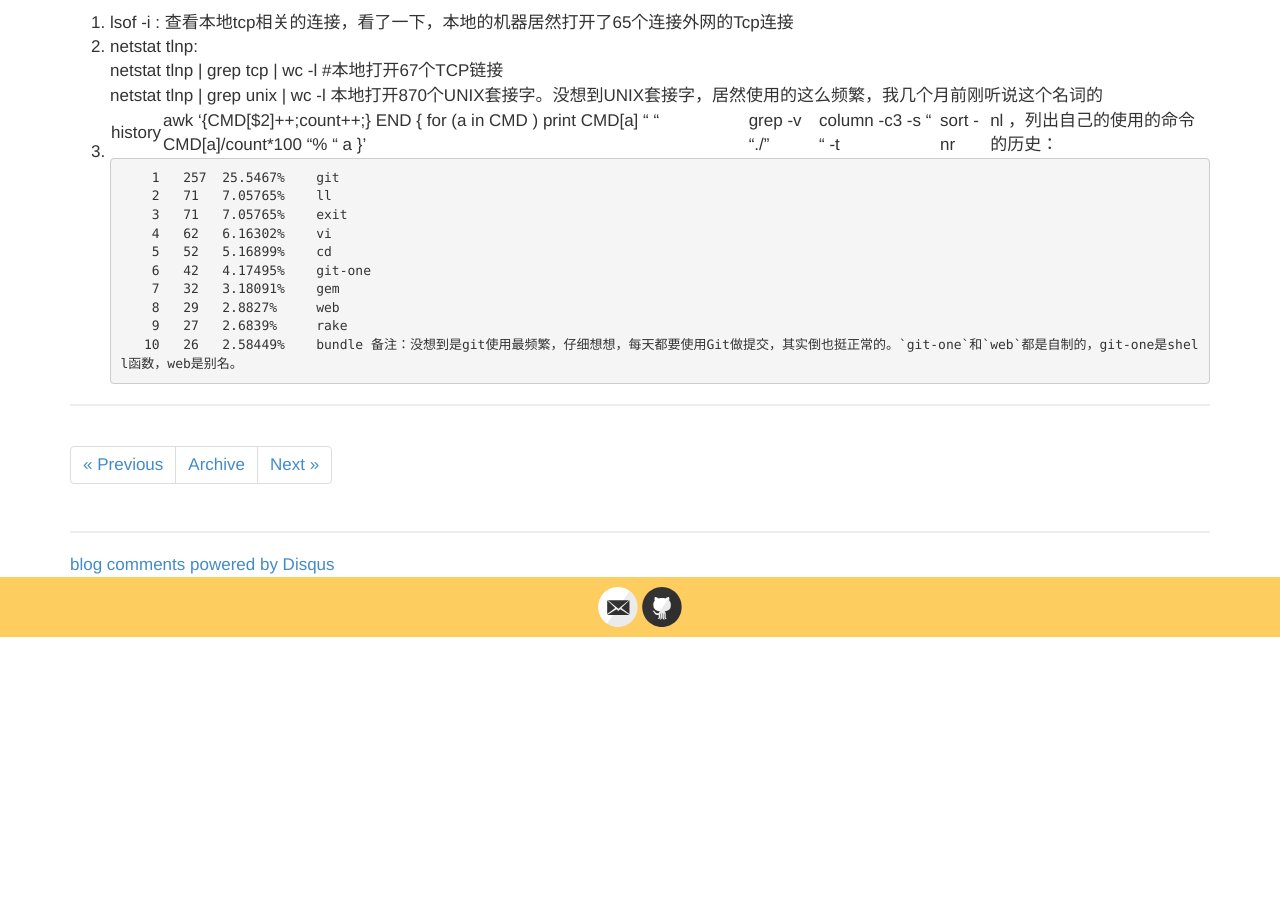
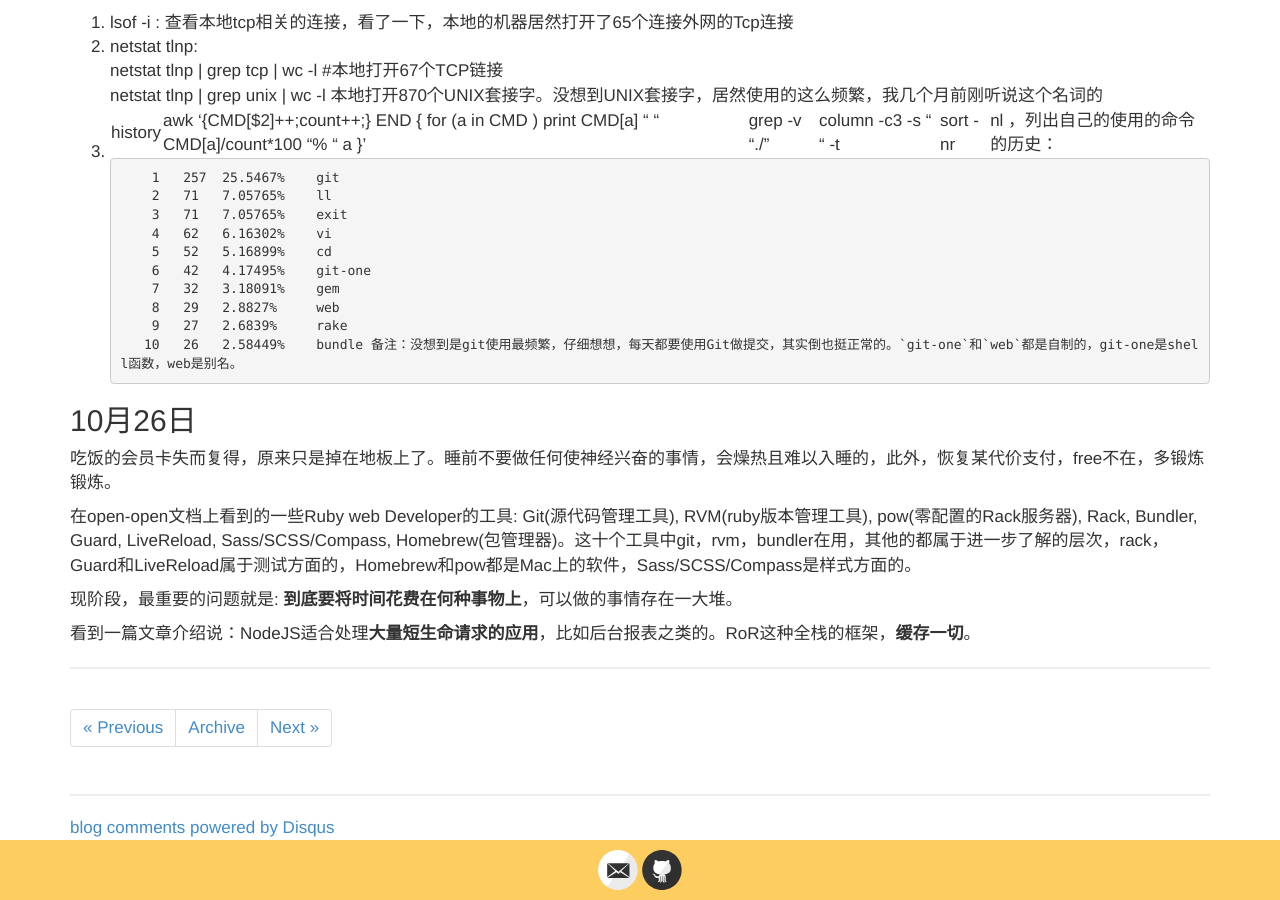
Before and after one commit to xiajian/xiajian.github.io, a Jekyll site: the page built from _posts/2014-09-06-心情日记.md, in a window 1280 px wide and 900 px high, scrolled down 5001 px. Built offline with Jekyll 4.4.1, drawn with Linux system fonts in a browser that asks for light colours; comment, search, counter and statistics services are not loaded; before the commit the page ends 5638 px from its top, so only the background shows below that.

Commit message:
更新日记

```diff
--- a/_posts/2014-09-06-心情日记.md
+++ b/_posts/2014-09-06-心情日记.md
@@ -216,3 +216,13 @@ Rails后台界面的两个Gem: rails_admin和后台模板: web-app-theme:
            9	27   2.6839%     rake
           10	26   2.58449%    bundle
 备注：没想到是git使用最频繁，仔细想想，每天都要使用Git做提交，其实倒也挺正常的。`git-one`和`web`都是自制的，git-one是shell函数，web是别名。
+
+## 10月26日
+
+吃饭的会员卡失而复得，原来只是掉在地板上了。睡前不要做任何使神经兴奋的事情，会燥热且难以入睡的，此外，恢复某代价支付，free不在，多锻炼锻炼。
+
+在open-open文档上看到的一些Ruby web Developer的工具: Git(源代码管理工具), RVM(ruby版本管理工具), pow(零配置的Rack服务器), Rack, Bundler, Guard, LiveReload, Sass/SCSS/Compass, Homebrew(包管理器)。这十个工具中git，rvm，bundler在用，其他的都属于进一步了解的层次，rack， Guard和LiveReload属于测试方面的，Homebrew和pow都是Mac上的软件，Sass/SCSS/Compass是样式方面的。
+
+现阶段，最重要的问题就是: **到底要将时间花费在何种事物上**，可以做的事情存在一大堆。
+
+看到一篇文章介绍说：NodeJS适合处理**大量短生命请求的应用**，比如后台报表之类的。RoR这种全栈的框架，**缓存一切**。
```
